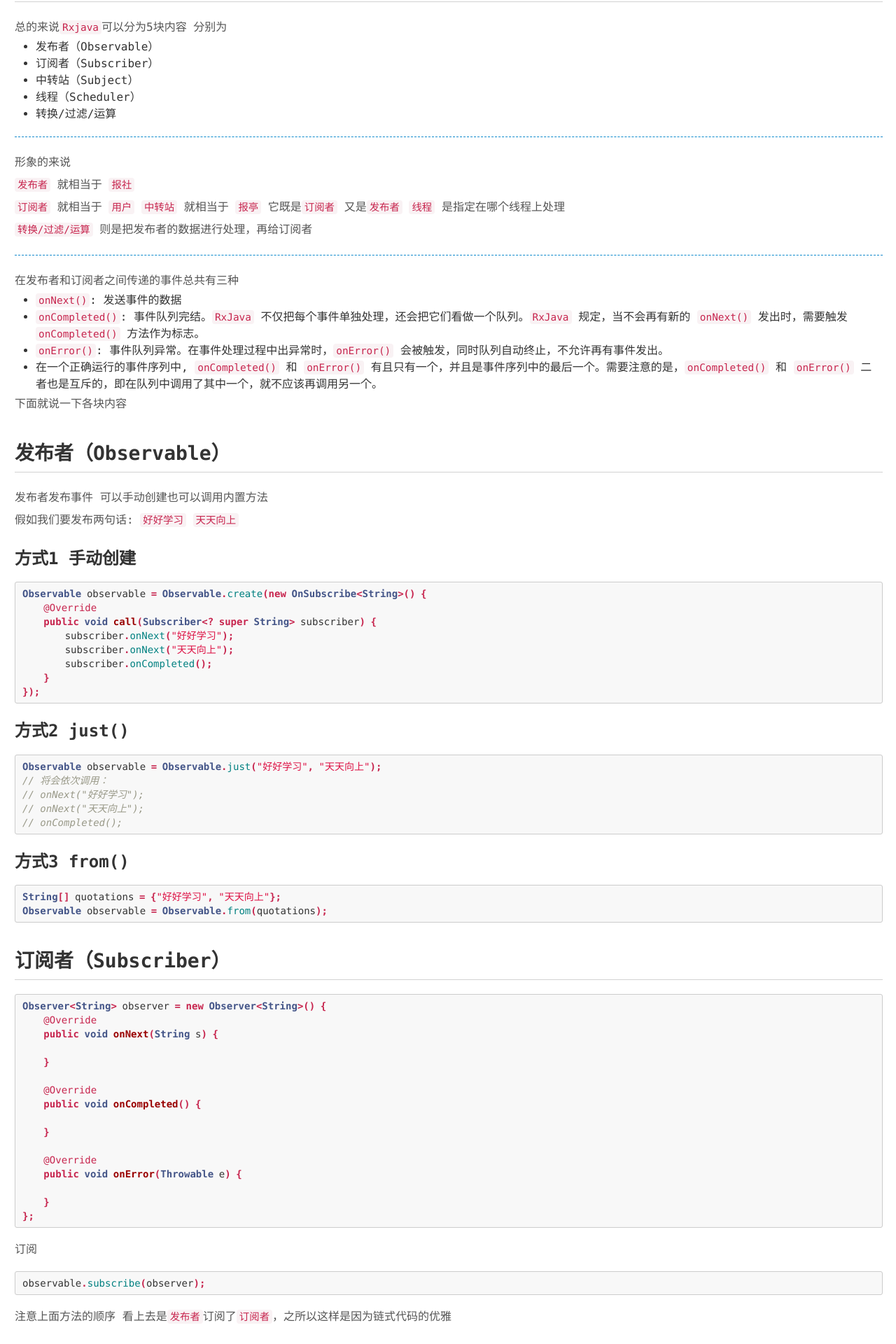
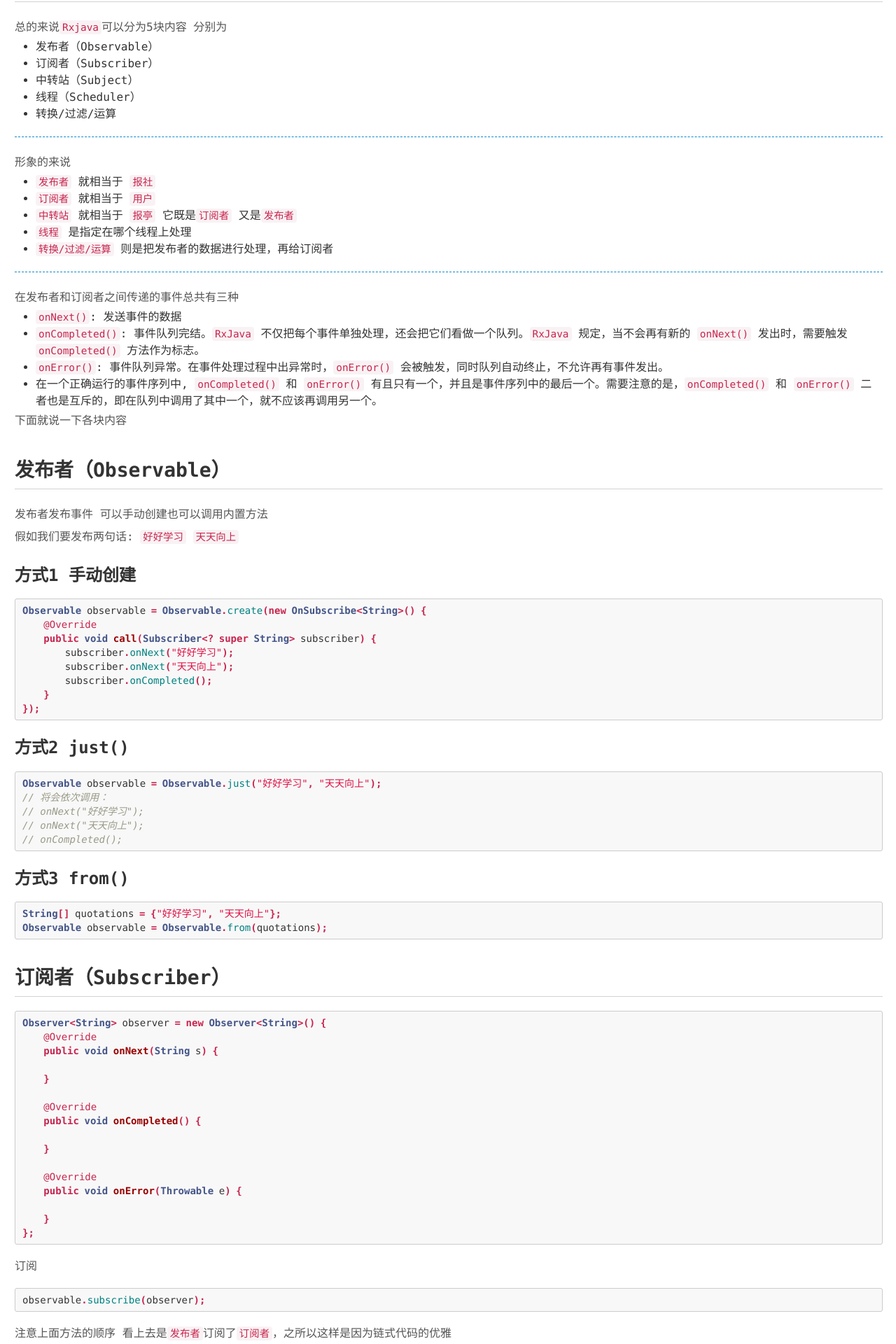
Before and after one commit to psvmc/myblog_jekyll, a Jekyll site: the page built from _posts/2016-07-21-android-rxjava.md, in a window 1280 px wide. Shown: the part 1082-3002 px from the top of the page at 70% size. Built offline with Jekyll 4.4.1, drawn with Linux system fonts in a browser that asks for light colours; nearby versions of some CDN libraries.

```diff
--- a/_posts/2016-07-21-android-rxjava.md
+++ b/_posts/2016-07-21-android-rxjava.md
@@ -26,11 +26,12 @@ Android原生的`多线程和异步`处理简直糟透了，反复的嵌套让
 ---
 
 形象的来说
-`发布者` 就相当于 `报社`
-`订阅者` 就相当于 `用户`
-`中转站` 就相当于 `报亭` 它既是`订阅者` 又是`发布者`
-`线程` 是指定在哪个线程上处理
-`转换/过滤/运算` 则是把发布者的数据进行处理，再给订阅者
+
++ `发布者` 就相当于 `报社`
++ `订阅者` 就相当于 `用户`
++ `中转站` 就相当于 `报亭` 它既是`订阅者` 又是`发布者`
++ `线程` 是指定在哪个线程上处理
++ `转换/过滤/运算` 则是把发布者的数据进行处理，再给订阅者
 
 ---
 
```
